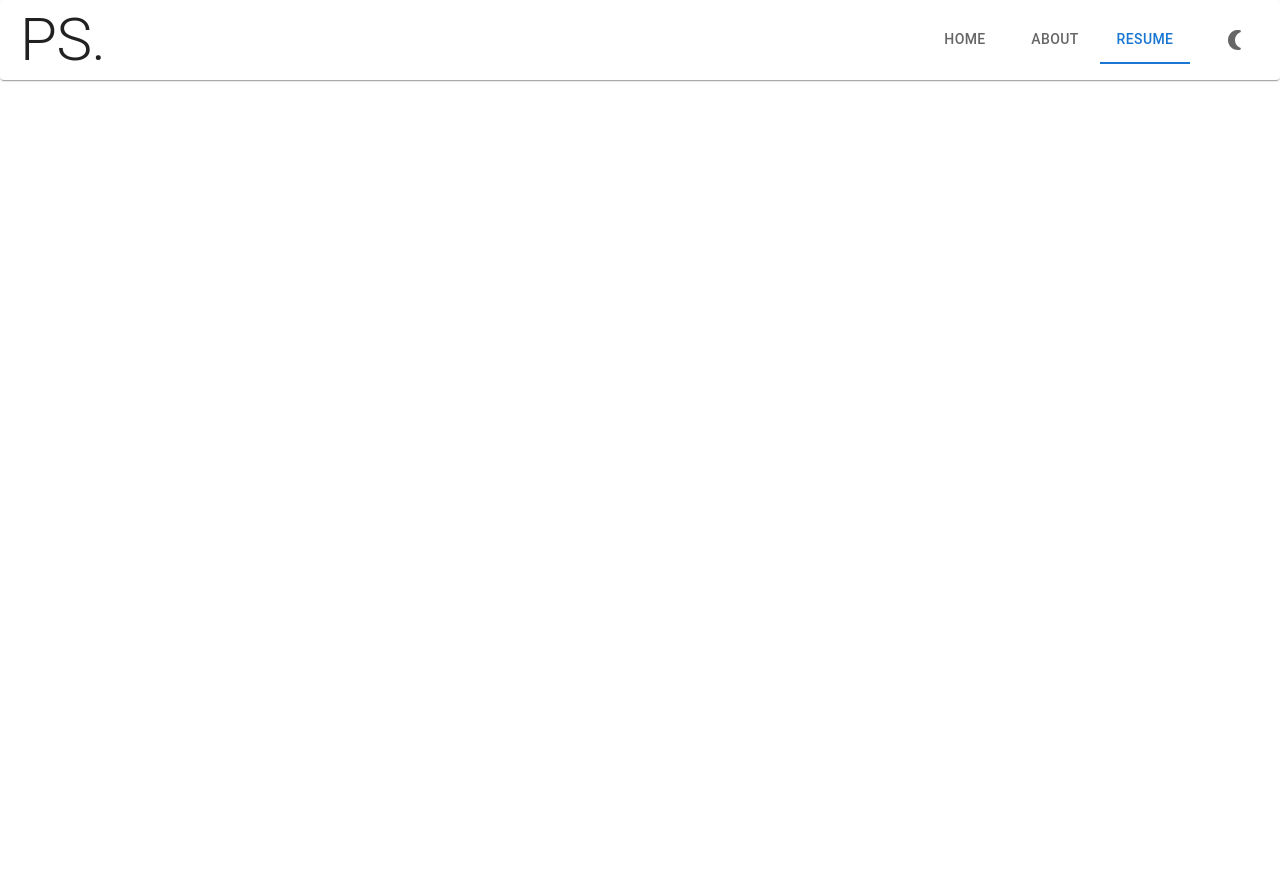
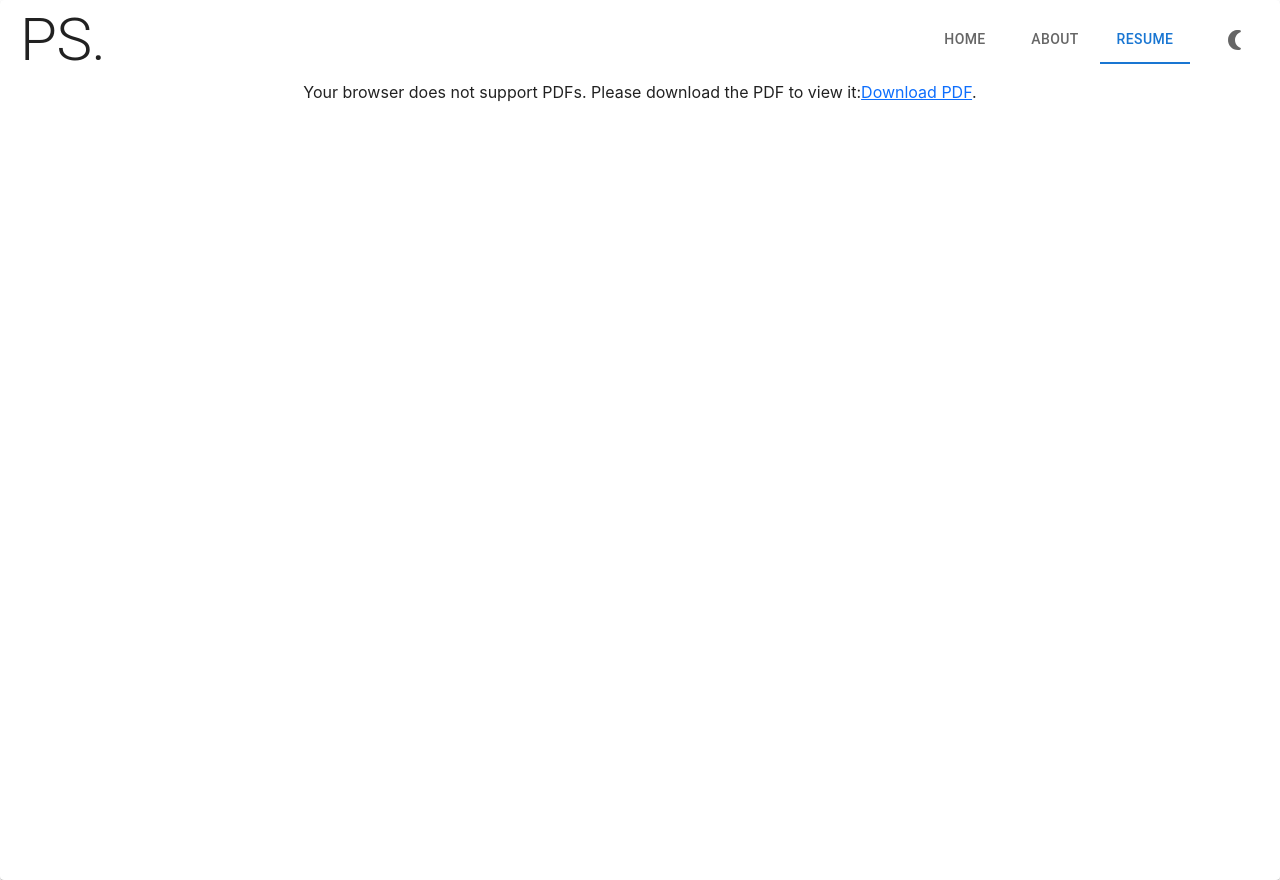
Before and after one commit to cyber-shah/personal-page, a React (Create React App) app: page /resume in a window 1280 px wide. Before the commit the page ends 800 px from the top, so only its background shows below. Built offline with nearby package versions, Linux system fonts and the light colour scheme.

Commit message:
pdf works

```diff
--- a/package.json
+++ b/package.json
@@ -14,6 +14,7 @@
     "@testing-library/user-event": "^13.5.0",
     "react": "^18.2.0",
     "react-dom": "^18.2.0",
+    "react-pdf": "^7.5.1",
     "react-router": "^6.17.0",
     "react-router-dom": "^6.18.0",
     "react-scripts": "5.0.1",
--- a/src/App.js
+++ b/src/App.js
@@ -8,6 +8,7 @@ import Projects from './components/Projects/Projects.js';
 import { BrowserRouter as Router, Route, Routes } from "react-router-dom";
 import { useState } from 'react';
 import React from 'react';
+import Resume from './components/Resume.js';
 
 
 const darkTheme = createTheme({
@@ -65,7 +66,8 @@ function App() {
             <Routes>
               <Route path="/" element={<Landing/>} />
               <Route path="/about" element={<About/>} />
-              <Route path="/projects" element={<Projects/>} />
+              <Route path="/projects" element={<Projects />} />
+              <Route path="/resume" element={<Resume/>} />
             </Routes>
           </Router>
 
--- a/src/components/About/About.js
+++ b/src/components/About/About.js
@@ -2,7 +2,7 @@ import React from "react";
 import Stack from "@mui/material/Stack";
 import Paper from "@mui/material/Paper";
 import { styled } from "@mui/material/styles";
-import ResumeComponents from "./ResumeComponents";
+import ResumeComponents from "./AboutComponents";
 
 const Item = styled(Paper)(({ theme }) => ({
   backgroundColor: theme.palette.mode === "dark" ? "#000" : "#fff",
--- a/src/components/Landing.js
+++ b/src/components/Landing.js
@@ -4,7 +4,6 @@ import Button from "@mui/material/Button";
 import SendIcon from "@mui/icons-material/Send";
 import LinkedInIcon from "@mui/icons-material/LinkedIn";
 import GitHubIcon from "@mui/icons-material/GitHub";
-import { Link } from "react-router-dom";
 
 function Landing(props) {
   const styles = {
@@ -12,22 +11,22 @@ function Landing(props) {
       margin: "0 auto",
       width: "80vw",
       height: "90vh",
-      "align-items": "center",
+      alignItems: "center",
     },
 
     text: {
       height: "30%",
       margin: "0 auto",
-      "padding-top": "10%",
-      "align-items": "center",
+      paddingTop: "10%",
+      alignItems: "center",
     },
 
     Links: {
       width: "80%",
       height: "70%",
       display: "flex",
-      "justify-content": "center",
-      "align-items": "flex-end" /* This will center items vertically */,
+      justifyContent: "center",
+      alignItems: "flex-end" /* This will center items vertically */,
       padding: "25px",
       gap: "4vw",
       margin: "0 auto" /* This will center the .Links div */,
--- /dev/null
+++ b/src/components/Resume.js
@@ -0,0 +1,22 @@
+import React from "react";
+import pdfFile from './PranchalShah_Resume.pdf';
+
+const Resume = () => {
+  return (
+    <div style={{ display: 'flex', justifyContent: 'center', height: '100vh' }}>
+      <object
+        data={pdfFile}
+        type="application/pdf"
+        style={{ width: '100%', maxWidth: '1200px', height: '100%' }}
+      >
+        <p>
+          Your browser does not support PDFs. Please download the PDF to view
+          it:
+          <a href={pdfFile}>Download PDF</a>.
+        </p>
+      </object>
+    </div>
+  );
+};
+
+export default Resume;
```
Also changed, not shown: src/components/About/AboutComponents.js (renamed from src/components/About/ResumeComponents.js), 2 other files (tests, documents, lock files or other folders).
